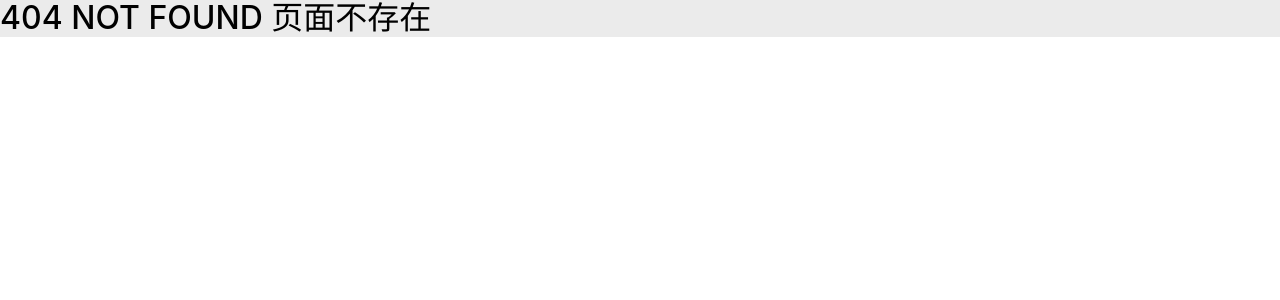
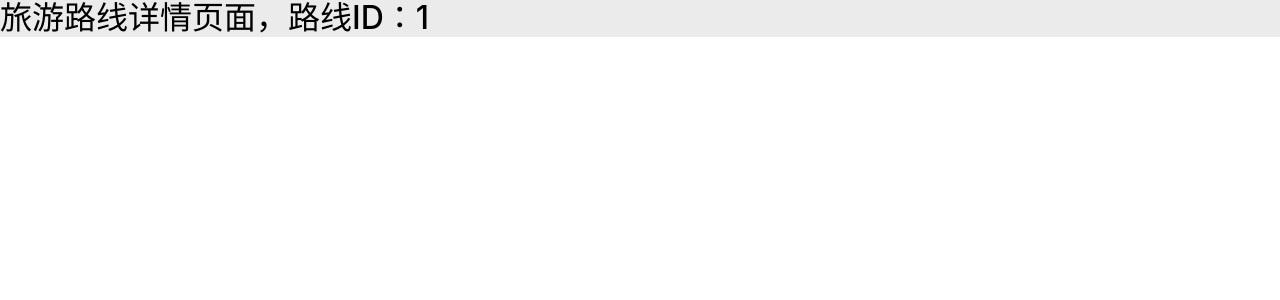
Before and after one commit to lvxiaobu5/react-travel, a React app: page /detail/1 in a window 1280 px wide. Before the commit this address had no page. Shown: the top 300 px of the page. Built offline with nearby package versions, Linux system fonts and the light colour scheme.

Commit message:
6-5 【路由搭建】页面导航

```diff
--- a/src/App.tsx
+++ b/src/App.tsx
@@ -1,7 +1,7 @@
 import React from 'react';
 import styles from './App.module.less';
 import { BrowserRouter, Route, Routes } from 'react-router-dom'
-import { Home } from './pages'
+import { Home, SignIn, Register, Detail } from './pages'
 
 function App() {
 
@@ -10,7 +10,9 @@ function App() {
       <BrowserRouter>
         <Routes>
           <Route path="/" element={<Home />} />
-          <Route path='/signIn' element={<h1>登录页面</h1>} />
+          <Route path='/signIn' element={<SignIn />} />
+          <Route path='/register' element={<Register />} />
+          <Route path='/detail/:touristRouteId' element={<Detail />} />
           <Route path='*' element={<h1>404 NOT FOUND 页面不存在</h1>} ></Route>
         </Routes>
       </BrowserRouter>
--- /dev/null
+++ b/src/pages/detail/Detail.tsx
@@ -0,0 +1,11 @@
+import React from "react";
+import { useParams } from 'react-router-dom'
+
+export const Detail:React.FC = () => {
+  const params = useParams()
+  console.log(2, params)
+
+  return (
+    <h1>旅游路线详情页面，路线ID：{params.touristRouteId}</h1>
+  )
+}
--- /dev/null
+++ b/src/pages/detail/index.ts
@@ -0,0 +1 @@
+export * from './Detail'
--- a/src/pages/index.ts
+++ b/src/pages/index.ts
@@ -1 +1,4 @@
 export * from './home'
+export * from './signIn'
+export * from './register'
+export * from './detail'
--- /dev/null
+++ b/src/pages/register/Register.tsx
@@ -0,0 +1,9 @@
+import React from "react";
+
+export const Register:React.FC = () => {
+
+
+  return (
+    <h1>注册页面</h1>
+  )
+}
--- /dev/null
+++ b/src/pages/register/index.ts
@@ -0,0 +1 @@
+export * from './Register'
--- /dev/null
+++ b/src/pages/signIn/SignIn.tsx
@@ -0,0 +1,11 @@
+import React from "react";
+import { useParams } from 'react-router-dom'
+
+export const SignIn:React.FC = (props) => {
+  const params = useParams()
+  console.log(2, params)
+
+  return (
+    <h1>登录页面</h1>
+  )
+}
--- /dev/null
+++ b/src/pages/signIn/index.ts
@@ -0,0 +1 @@
+export * from './SignIn'
```
Also changed, not shown: src/pages/detail/index.module.less (added), src/pages/register/index.module.less (added), src/pages/signIn/index.module.less (added).
